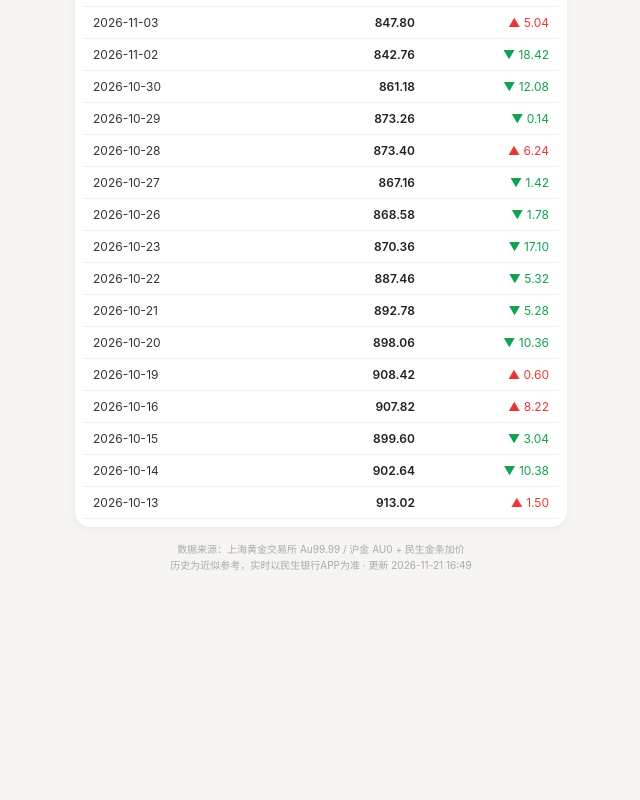
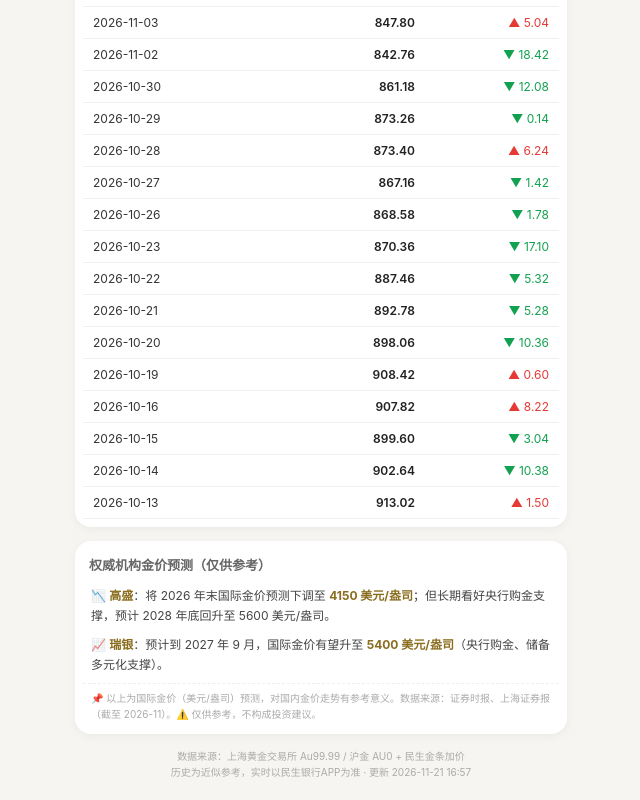
Before and after one commit to WMR12138/gold-dashboard, a plain HTML site: page index.html in a window 1280 px wide. Shown: the part 1261-2061 px from the top of the page, without its empty margins (319-959 px from the left). Before the commit the page ends 1854 px from the top, so only its background shows below. Drawn offline with Linux system fonts and the light colour scheme.

Commit message:
update gold dashboard 2026-11-21T16:57:33.709957Z

```diff
--- a/index.html
+++ b/index.html
@@ -22,6 +22,9 @@ th,td{padding:8px 10px;border-bottom:1px solid #f0f0f0}
 th{color:#999;font-weight:500;text-align:right;font-size:11px}
 th:first-child,td:first-child{text-align:left}
 .mini-cap{display:flex;justify-content:space-between;font-size:10px;color:#999;padding:4px 8px 0}
+.forecast p{font-size:12px;color:#444;line-height:1.7;padding:4px 8px}
+.forecast b{color:#8a6d1f}
+.forecast-note{font-size:10px;color:#aaa;line-height:1.6;padding:6px 8px 4px;border-top:1px dashed #eee;margin-top:4px}
 .foot{font-size:10px;color:#aaa;text-align:center;margin:14px 0 6px;line-height:1.6}
 </style></head>
 <body>
@@ -151,5 +154,14 @@ th:first-child,td:first-child{text-align:left}
   </table>
 </div>
 
-<div class="foot">数据来源：上海黄金交易所 Au99.99 / 沪金 AU0 + 民生金条加价<br>历史为近似参考，实时以民生银行APP为准 · 更新 2026-11-21 16:49</div>
+<div class="card">
+  <h2>权威机构金价预测（仅供参考）</h2>
+  <div class="forecast">
+    <p>📉 <b>高盛</b>：将 2026 年末国际金价预测下调至 <b>4150 美元/盎司</b>；但长期看好央行购金支撑，预计 2028 年底回升至 5600 美元/盎司。</p>
+    <p>📈 <b>瑞银</b>：预计到 2027 年 9 月，国际金价有望升至 <b>5400 美元/盎司</b>（央行购金、储备多元化支撑）。</p>
+  </div>
+  <div class="forecast-note">📌 以上为国际金价（美元/盎司）预测，对国内金价走势有参考意义。数据来源：证券时报、上海证券报（截至 2026-11）。⚠️ 仅供参考，不构成投资建议。</div>
+</div>
+
+<div class="foot">数据来源：上海黄金交易所 Au99.99 / 沪金 AU0 + 民生金条加价<br>历史为近似参考，实时以民生银行APP为准 · 更新 2026-11-21 16:57</div>
 </body></html>
```
